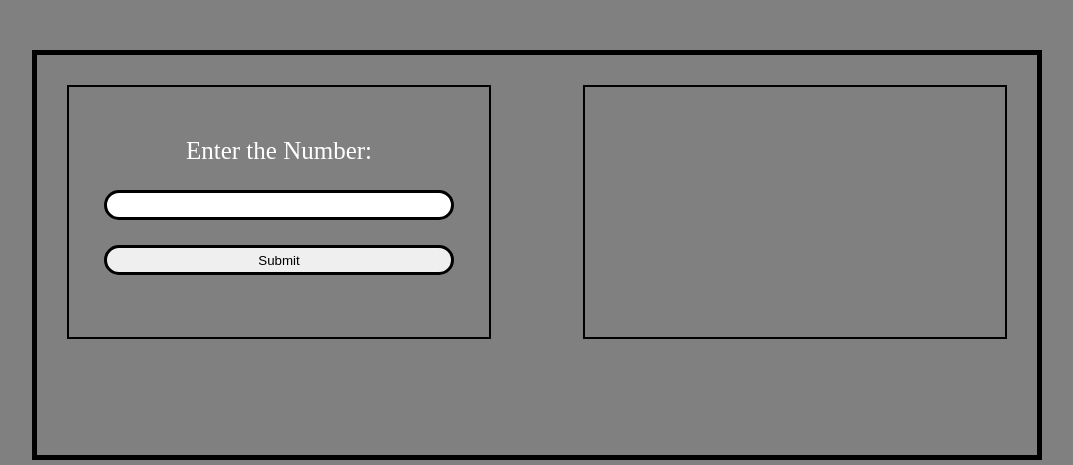
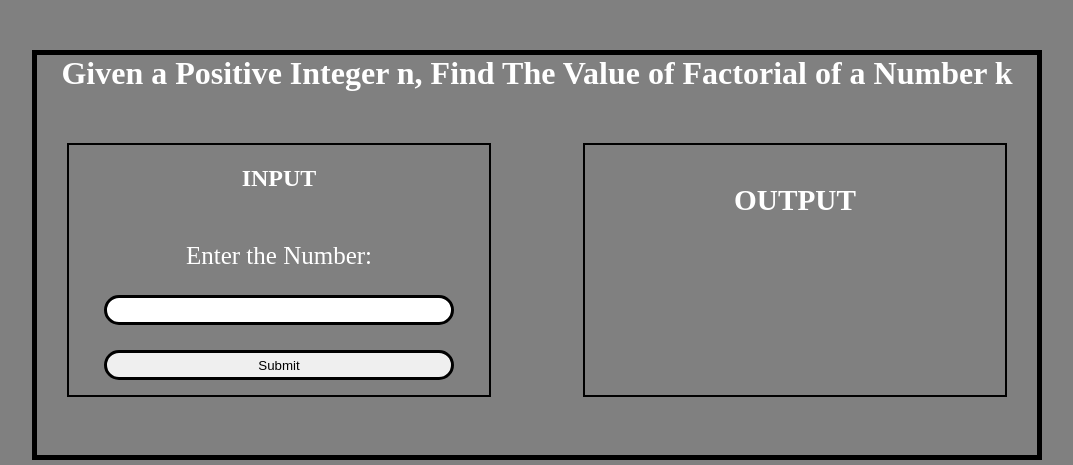
Before and after one commit to kaysier23/mathhni, a PHP site: page / in a window 1280 px wide. Shown: the top 465 px of the page, without its empty margins (103-1176 px from the left). Run offline with PHP 8.4, Linux system fonts and the light colour scheme.

Commit message:
Update index.php

```diff
--- a/index.php
+++ b/index.php
@@ -4,7 +4,9 @@
   <link rel="stylesheet" type = "text/css" href = "css/style.css"/>
 </head>
 <body>
-    		<div class = "left">
+  <h1>   Given a Positive Integer n, Find The Value of Factorial of a Number k </h1>
+ 					<div class = "left">
+            <h2> INPUT </h2>
 <form method="post">
     Enter the Number:<br>
     <input type="number" name="number" id="number">
@@ -12,6 +14,7 @@
 </form>
   </div>
    					<div class = "right">
+              <h3> OUTPUT </h3>
 <?php
     if($_POST){
         $fact = 1;
```
